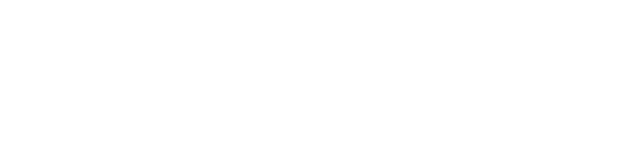
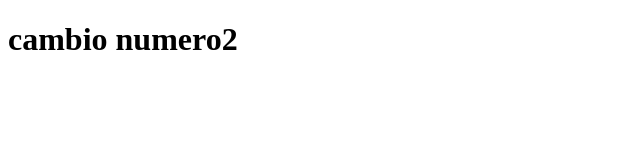
Before and after one commit to Yaleska/catecismo, a plain HTML site: page index.html in a window 1280 px wide. Shown: the whole page, without its empty margins (0-640 px from the left). Drawn offline with Linux system fonts and the light colour scheme.

Commit message:
Update index.html

```diff
--- a/index.html
+++ b/index.html
@@ -3,6 +3,7 @@
 <head>
 
     <meta charset="UTF-8">
+    <h1>cambio numero2</h1>
 
 </head>
 
```
